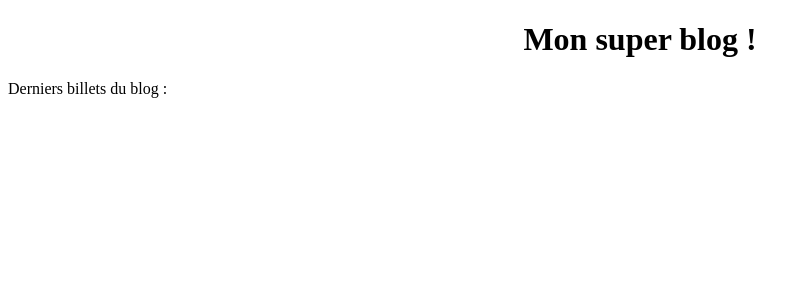
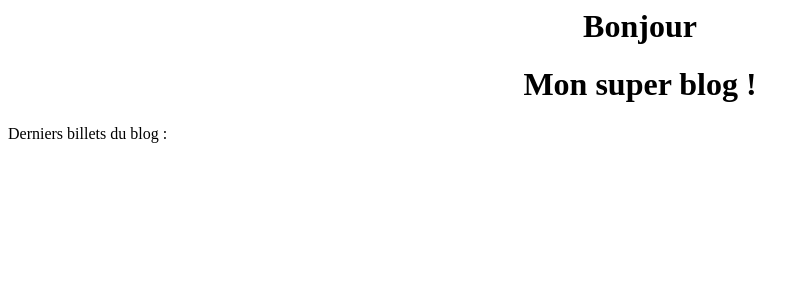
Before and after one commit to AdamaDofara/MVC, a PHP site: page / in a window 1280 px wide. Shown: the top 300 px of the page, without its empty margins (0-809 px from the left). Run offline with PHP 8.4, Linux system fonts and the light colour scheme; data that the repository does not hold is empty.

Commit message:
Ajout d'un titre principal Bonjour

```diff
--- a/index.php
+++ b/index.php
@@ -1,6 +1,7 @@
 <?php
 require('controller/frontend.php');
-
+/*Premiere modification de index */
+echo'<h1>Bonjour</h1>';
 if (isset($_GET['action'])) {
     if ($_GET['action'] == 'listPosts') {
         listPosts();
```
